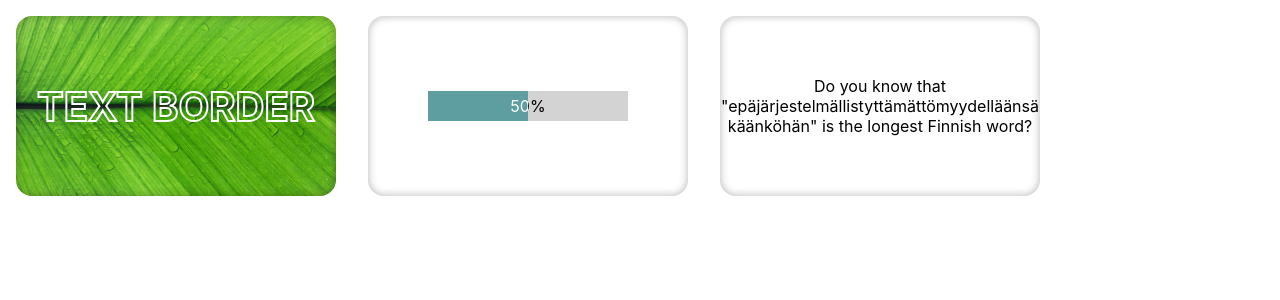
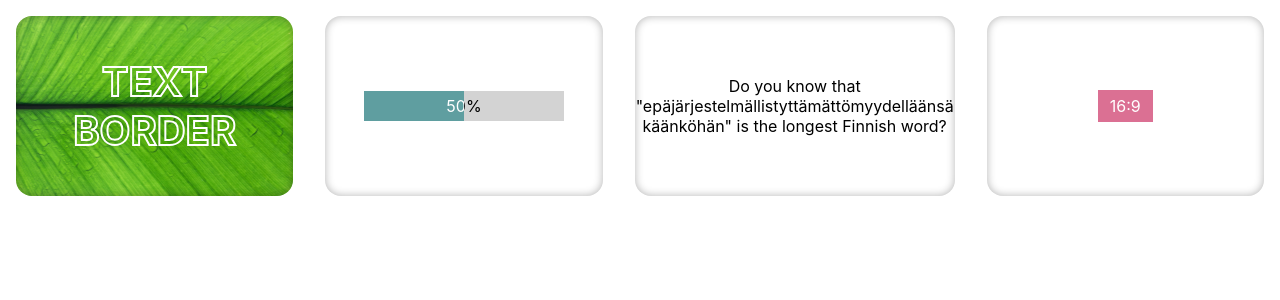
Before and after one commit to guoyunhe/yes-we-can, a React (Create React App) app: page / in a window 1280 px wide. Shown: the top 300 px of the page. Built offline with nearby package versions, Linux system fonts and the light colour scheme.

Commit message:
AspectRatio

```diff
--- a/src/Home.jsx
+++ b/src/Home.jsx
@@ -4,6 +4,7 @@ import TextProgressThumb from "./poc/text-progress/TextProgressThumb";
 import WordBreakerThumb from "./poc/word-breaker/WordBreakerThumb";
 
 import "./Home.css";
+import AspectRatioThumb from "./poc/aspect-ratio/AspectRatioThumb";
 
 export default function Home() {
   return (
@@ -12,6 +13,7 @@ export default function Home() {
         <TextBorderThumb />
         <TextProgressThumb />
         <WordBreakerThumb />
+        <AspectRatioThumb />
       </div>
     </div>
   );
--- /dev/null
+++ b/src/poc/aspect-ratio/AspectRatio.css
@@ -0,0 +1,12 @@
+.aspect-ratio__sizer {
+  position: relative;
+  height: 0;
+}
+
+.aspect-ratio__inner {
+  position: absolute;
+  left: 0;
+  right: 0;
+  top: 0;
+  bottom: 0;
+}
--- /dev/null
+++ b/src/poc/aspect-ratio/AspectRatio.jsx
@@ -0,0 +1,15 @@
+import React from "react";
+import "./AspectRatio.css";
+
+export default function AspectRatio({ width, height, children }) {
+  return (
+    <div className="aspect-ratio">
+      <div
+        className="aspect-ratio__sizer"
+        style={{ paddingBottom: (height / width) * 100 + "%" }}
+      >
+        <div className="aspect-ratio__inner">{children}</div>
+      </div>
+    </div>
+  );
+}
--- /dev/null
+++ b/src/poc/aspect-ratio/AspectRatioThumb.css
@@ -0,0 +1,16 @@
+.aspect-ratio-thumb .aspect-ratio {
+  background: palevioletred;
+  color: white;
+  width: 20%;
+  animation: aspect-ratio-size-change 0.5s alternate infinite;
+}
+
+@keyframes aspect-ratio-size-change {
+  from {
+    width: 20%;
+  }
+
+  to {
+    width: 80%;
+  }
+}
--- /dev/null
+++ b/src/poc/aspect-ratio/AspectRatioThumb.jsx
@@ -0,0 +1,17 @@
+import React from "react";
+import Thumb from "../../Thumb";
+import CentralLayout from "../central-layout/CentralLayout";
+import AspectRatio from "./AspectRatio";
+import "./AspectRatioThumb.css";
+
+export default function AspectRatioThumb() {
+  return (
+    <Thumb to="/aspect-ratio" className="aspect-ratio-thumb">
+      <CentralLayout>
+        <AspectRatio width={16} height={9}>
+          <CentralLayout>16:9</CentralLayout>
+        </AspectRatio>
+      </CentralLayout>
+    </Thumb>
+  );
+}
```
